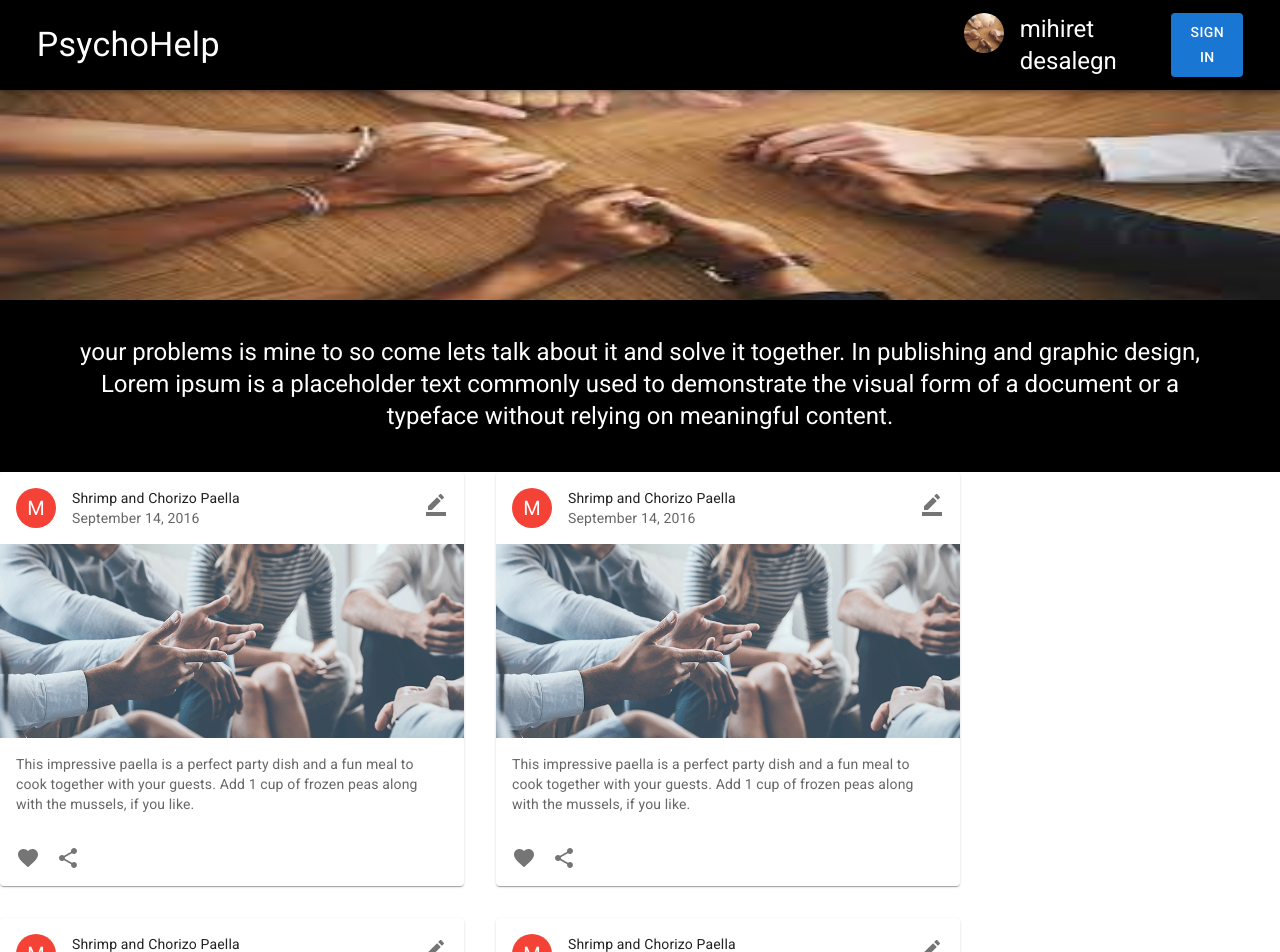
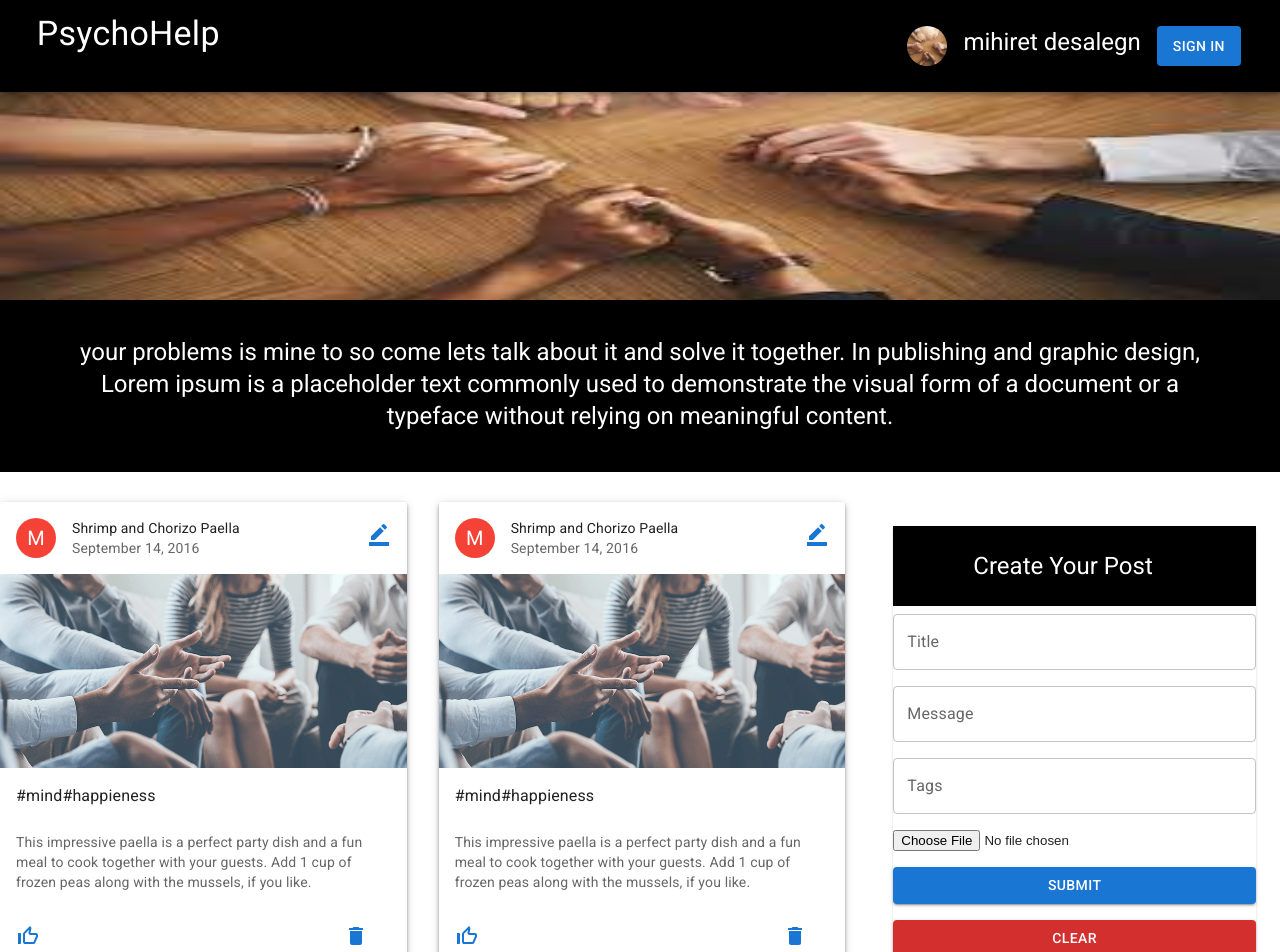
Before and after one commit to mihret1/PsychoHelp--MERN-Stack, a React (Create React App) app in the folder frontend/: page / in a window 1280 px wide. Shown: the top 952 px of the page. Built offline with nearby package versions, Linux system fonts and the light colour scheme.

Commit message:
add post form

```diff
--- a/frontend/package.json
+++ b/frontend/package.json
@@ -13,6 +13,7 @@
     "axios": "^1.4.0",
     "react": "^18.2.0",
     "react-dom": "^18.2.0",
+    "react-file-base64": "^1.0.3",
     "react-router-dom": "^6.11.2",
     "react-scripts": "5.0.1",
     "web-vitals": "^2.1.4"
--- a/frontend/src/components/Form/Form.jsx
+++ b/frontend/src/components/Form/Form.jsx
@@ -1,14 +1,53 @@
-import { Box } from "@mui/material";
+import { Box, Paper, Stack, TextField, Typography ,Button} from "@mui/material";
 import React from "react";
+import FileBase from 'react-file-base64';
+
+ const Form=()=>{
+        const handleSubmit=()=>{
+
+        }
 
 
- const Form=()=>{
+    return(
+        <Box p={3}>
+            <Paper>
+              <form onSubmit={handleSubmit}>
+              <Box pl={10} mb={1} style={{backgroundColor:'black',height:"80px" }}>
+                   <Typography pt={3}variant="h5" style={{color:'white'}}> Create Your Post</Typography>
+                </Box>
+                <Stack spacing={2}>
 
 
 
-    return(
-        <Box>
-            form
+                <TextField
+
+                    label="Title"
+
+                   />
+                   <TextField
+
+                    label="Message"
+
+                   />
+                   <TextField
+
+                    label="Tags"
+
+                   />
+
+                   <FileBase
+                         type="file"
+                         multiple={false}
+                         onDone={({base64}) => {}}
+
+                    />
+                    <Button variant="contained" > submit</Button>
+
+                    <Button variant="contained" color="error"> clear</Button>
+
+                   </Stack>
+                </form>
+            </Paper>
         </Box>
     )
 }
--- a/frontend/src/components/Home/Home.jsx
+++ b/frontend/src/components/Home/Home.jsx
@@ -6,12 +6,10 @@ import  Form from "../Form/Form"
 
  const Home=()=>{
 
+    return(
+        <Grid container className="home"  spacing ={3} style={{marginTop:"6px"}} >
 
-
-    return(
-        <Grid container className="home" style={{}} >
-
-           <Grid item lg={9} md={8} sm={6} xs={12} >  <Posts /></Grid>
+           <Grid item lg={8} md={8} sm={6} xs={12} >  <Posts /></Grid>
            <Grid item lg={4} md={4} sm={6} xs={12}> <Form /></Grid>
 
         </Grid>
--- a/frontend/src/components/NavBar/NavBar.jsx
+++ b/frontend/src/components/NavBar/NavBar.jsx
@@ -18,18 +18,17 @@ const NavBar=()=>{
              <AppBar position="fixed"  style={{backgroundColor:'black', padding:"1%"}} >
                <Toolbar>
 
-                <Typography variant="h4" mr={93}>
+                <Typography variant="h4" sx={{  marginRight:{lg:"57%",md:"40%", sm:"20%",xs:"5%" },marginBottom :"2%" }}>
                     PsychoHelp
 
 
                 </Typography>
 
 
-                <Stack direction="row" spacing={2}>
-                   <Avatar alt="Remy Sharp" src={image3}/>
+                <Stack  spacing={2} direction ={{xs:'column',md:'row',sm:"row",lg:'row'}}>
+                   <Avatar alt="Remy Sharp" src={image3} />
                   <Typography variant="h5">mihiret desalegn</Typography>
-                  <Button variant="contained" sx={{  marginLeft:{lg:"92%",md:"90%", sm:"50%",xs:"50%" },marginBottom :"2%" }}>Sign In</Button>
-
+                  <Button variant="contained" sx={{ marginBottom :"2%" }}>Sign In</Button>
                 </Stack>
             </Toolbar>
            </AppBar>
--- a/frontend/src/components/Posts/Post/Post.jsx
+++ b/frontend/src/components/Posts/Post/Post.jsx
@@ -14,12 +14,15 @@ import FavoriteIcon from '@mui/icons-material/Favorite';
 import ShareIcon from '@mui/icons-material/Share';
 import MoreVertIcon from '@mui/icons-material/MoreVert';
 import BorderColorIcon from '@mui/icons-material/BorderColor';
- const Post=()=>{
+import ThumbUpOffAltIcon from '@mui/icons-material/ThumbUpOffAlt';
+import DeleteIcon from '@mui/icons-material/Delete';
+
+const Post=()=>{
 
 
 
     return(
-  <Box>
+  <Box sx={{ boxShadow: 4 }} >
     <Card >
       <CardHeader
         avatar={
@@ -28,7 +31,7 @@ import BorderColorIcon from '@mui/icons-material/BorderColor';
           </Avatar>
         }
         action={
-          <IconButton aria-label="settings">
+          <IconButton color="primary">
             <BorderColorIcon />
           </IconButton>
         }
@@ -42,18 +45,19 @@ import BorderColorIcon from '@mui/icons-material/BorderColor';
         alt="Paella dish"
       />
       <CardContent>
+        <Typography pb={3}> #mind#happieness</Typography>
         <Typography variant="body2" color="text.secondary">
           This impressive paella is a perfect party dish and a fun meal to cook
           together with your guests. Add 1 cup of frozen peas along with the mussels,
           if you like.
         </Typography>
       </CardContent>
-      <CardActions disableSpacing>
-        <IconButton aria-label="add to favorites">
-          <FavoriteIcon />
+      <CardActions >
+        <IconButton  color="primary">
+          <ThumbUpOffAltIcon />
         </IconButton>
-        <IconButton aria-label="share">
-          <ShareIcon />
+        <IconButton color="primary"  >
+          <DeleteIcon  color="primary"  sx={{marginLeft:{lg:'280px', md:'170px',sm:'170px', xs:'320px'}}}/>
         </IconButton>
 
       </CardActions>
```
Also changed, not shown: 1 other file (tests, documents, lock files or other folders).
